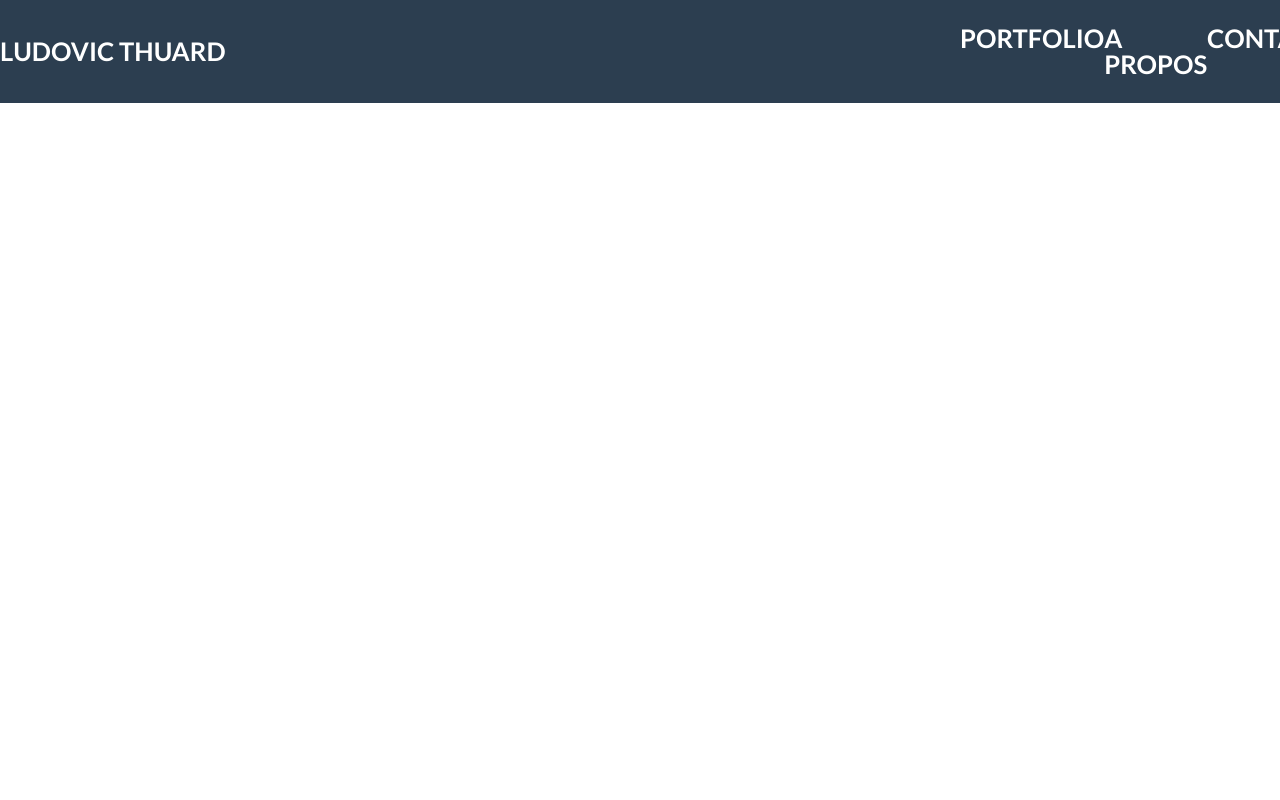
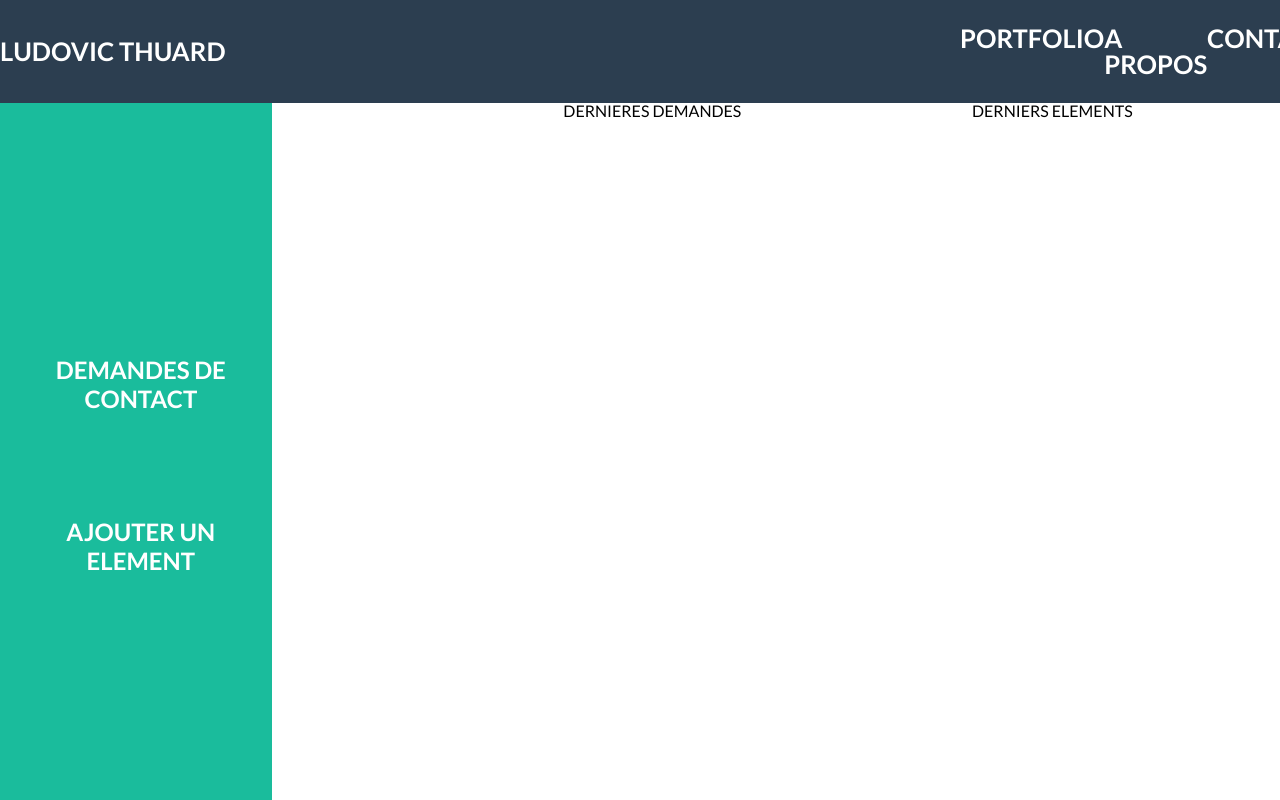
Before and after one commit to lewebologue/Portfolio_V2, a Vue app in the folder front/: page /admin in a window 1280 px wide. Shown: the top 800 px of the page. Built offline with nearby package versions, Linux system fonts and the light colour scheme.

Commit message:
WIP Dashboard

```diff
--- a/front/src/components/Topbar.vue
+++ b/front/src/components/Topbar.vue
@@ -7,8 +7,8 @@
             <h1>LUDOVIC THUARD</h1>
         </div>
         <div class="topbar__menu" v-if="this.isAdmin === 'true'">
-            <router-link to="/" target="_blank" title="Home" aria-label="Retour à l'accueil"><p>VOIR LE SITE</p></router-link>
-            <a title="Disconnect" @click="disconnect()" aria-label="Déconnexion">DECONNEXION</a>
+            <router-link to="/" target="_blank" title="Home"><p>VOIR LE SITE</p></router-link>
+            <a title="Disconnect" @click="disconnect()">DECONNEXION</a>
         </div>
         <div class="topbar__menu" v-else>
             <a href="#">PORTFOLIO</a>
--- a/front/src/sass/base/fonts.scss
+++ b/front/src/sass/base/fonts.scss
@@ -1,3 +1,7 @@
 //FONTS IMPORT
 @import url('https://fonts.googleapis.com/css2?family=Montserrat:wght@400;700&display=swap');
 @import url('https://fonts.googleapis.com/css2?family=Lato:ital,wght@0,400;0,700;1,400;1,700&display=swap');
+
+*{
+    font-family: lato;
+}
--- /dev/null
+++ b/front/src/sass/components/dashboard.scss
@@ -0,0 +1,64 @@
+main{
+    display: flex;
+    flex-direction: column;
+    .main--dashsection{
+        display: flex;
+        justify-content: space-between;
+        background-color: white;
+        .side--container {
+            background-color: $background-one;
+            width: 17rem;
+            height: 100vh;
+            display: flex;
+            flex-direction: column;
+            align-items: center;
+            gap: 5rem;
+            padding-top: 15rem;
+            text-align: center;
+        }
+        button {
+            z-index: 1;
+            position: relative;
+            font-size: 1.5em;
+            font-weight: 600;
+            color: white;
+            padding: 0.5em 1em;
+            outline: none;
+            border: none;
+            background-color: $background-one;
+            margin-left: 0.4em;
+        }
+
+        button::before {
+            content: '';
+            z-index: -1;
+            position: absolute;
+            top: 0;
+            bottom: 0;
+            left: 0;
+            right: 0;
+            background-color: white;
+            transform-origin: center left;
+            transform: scaleX(0);
+            transition: transform 0.25s ease-in-out;
+        }
+
+        button:hover {
+            cursor: pointer;
+            color: $background-one;
+        }
+
+        button:hover::before {
+            transform-origin: center right;
+            transform: scaleX(1);
+            border-top-left-radius: 1rem;
+            border-bottom-left-radius: 1rem;
+        }
+    }
+    .main--container{
+        display: flex;
+        align-items: center;
+        justify-content: space-around;
+        width: 50rem;
+    }
+}
--- a/front/src/sass/components/topbar.scss
+++ b/front/src/sass/components/topbar.scss
@@ -28,6 +28,7 @@
     img{
         width: 10rem;
         margin-top: 5rem;
+        margin-left: 3rem;
         left: 0;
     }
 }
--- a/front/src/sass/sass.scss
+++ b/front/src/sass/sass.scss
@@ -5,6 +5,7 @@
 @import './components/hero.scss';
 @import './components/main.scss';
 @import './components/AuthPage.scss';
+@import './components/dashboard.scss';
 
 
 @import './utils/reset.scss';
--- a/front/src/views/BackOffice.vue
+++ b/front/src/views/BackOffice.vue
@@ -1,9 +1,37 @@
 <template>
-    <TopBar/>
+    <main>
+        <TopBar/>
+        <section class="main--dashsection">
+            <aside class="side--container">
+                <div class="sidelink">
+                    <button>DEMANDES DE CONTACT</button>
+                </div>
+                <div class="sidelink">
+                    <button>AJOUTER UN ELEMENT</button>
+                </div>
+            </aside>
+            <div class="main--container">
+                <div>
+                    <div class="contact--container">
+                        <div class="contact__title">
+                            <h2>DERNIERES DEMANDES</h2>
+                        </div>
+                    </div>
+                </div>
+                <div>
+                    <div class="contact--container">
+                        <div class="contact__title">
+                            <h2>DERNIERS ELEMENTS</h2>
+                        </div>
+                    </div>
+                </div>
+            </div>
+        </section>
+    </main>
 </template>
 
 <script>
-import TopBar from '@/components/Topbar.vue'
+import TopBar from '@/components/Topbar.vue';
 
 export default {
     name: "BackOffice",
```
